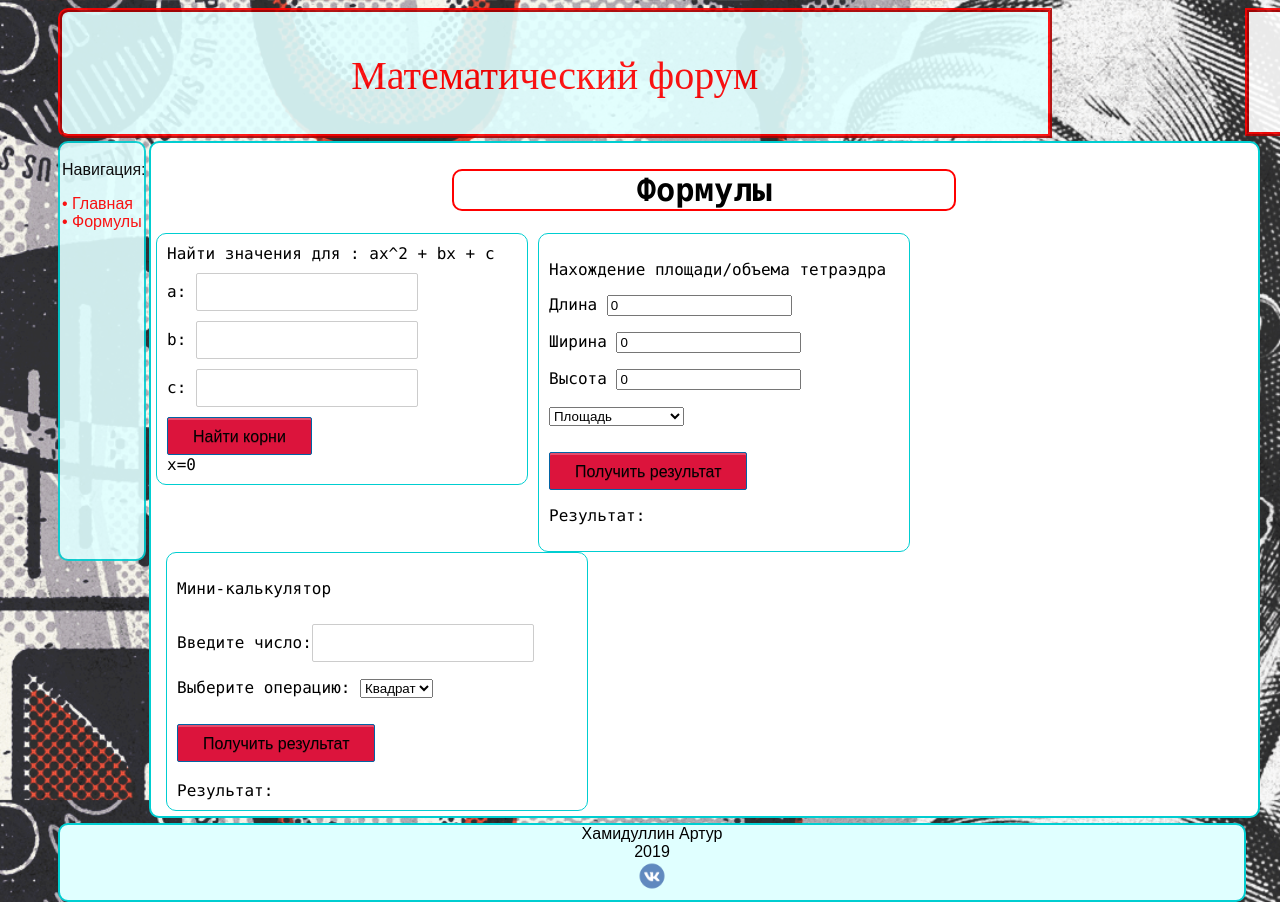
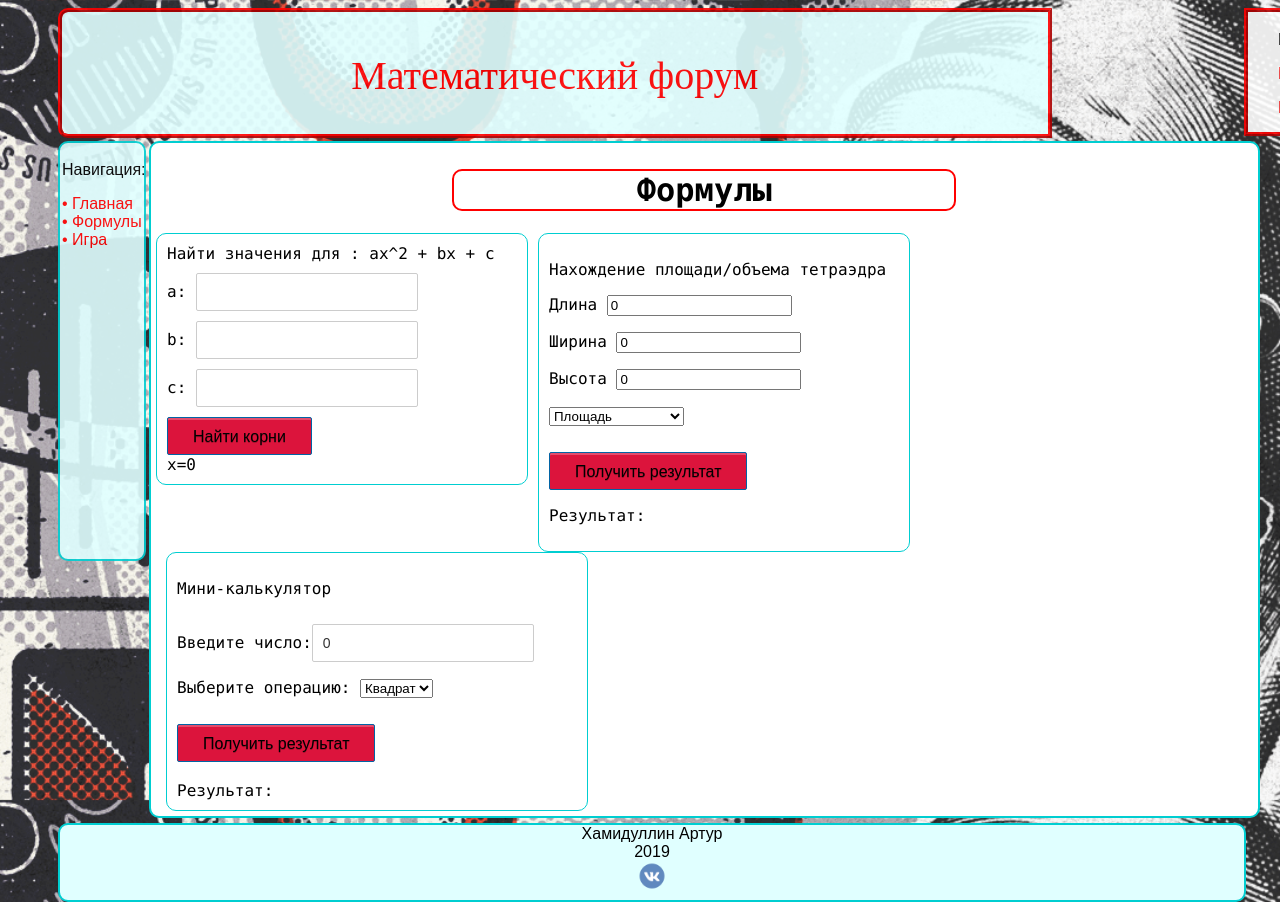
Before and after one commit to beplop/SimpleSite, a PHP site: page /formulas.php in a window 1280 px wide. Run offline with PHP 8.4, Linux system fonts and the light colour scheme; the visitor is signed in with stand-in values (Sample User, id 1); data that the repository does not hold is empty.

Commit message:
Update formulas.php

```diff
--- a/formulas.php
+++ b/formulas.php
@@ -13,7 +13,7 @@ include("auth.php");
             <div class="head">
                 <p id="math" align="center">Математический форум</p>
             </div>
-            <div id="bad_users">
+            <div id="bad_users" style="margin-left: 1236px">
                 <p>Пользователь: <?php echo $_SESSION['username']; ?></p>
                 <p><a href="dashboard.php">Ваш профиль</a></p>
                 <a href="logout.php">Выйти</a>
@@ -23,6 +23,7 @@ include("auth.php");
         	<p>Навигация:</p>
             <a href="index.php">&#8226 Главная</a> <br>
             <a href="formulas.php">&#8226 Формулы</a>
+            <a href="game.php">&#8226 Игра</a>
         </div>
         <div id="bad_big">
                 <div align="center">
@@ -92,7 +93,7 @@ include("auth.php");
                 <div id="calc">
                            <p>Мини-калькулятор</p>
                              <form action="" method="POST">
-                        	<p>Введите число:<input type="text" name="smth" id="smth"></p>
+                        	<p>Введите число:<input type="text" value="0" name="smth" id="smth"></p>
                         	<p>Выберите операцию:
                         	<select name="choice" id="choice">
                         		<option>Квадрат</option>
```
